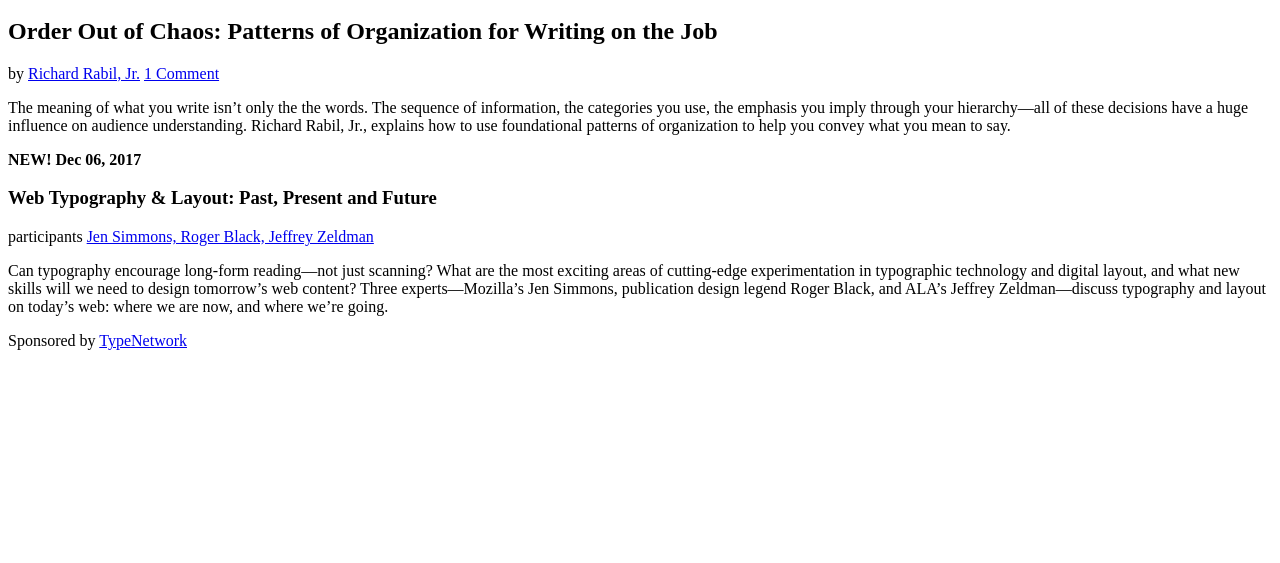
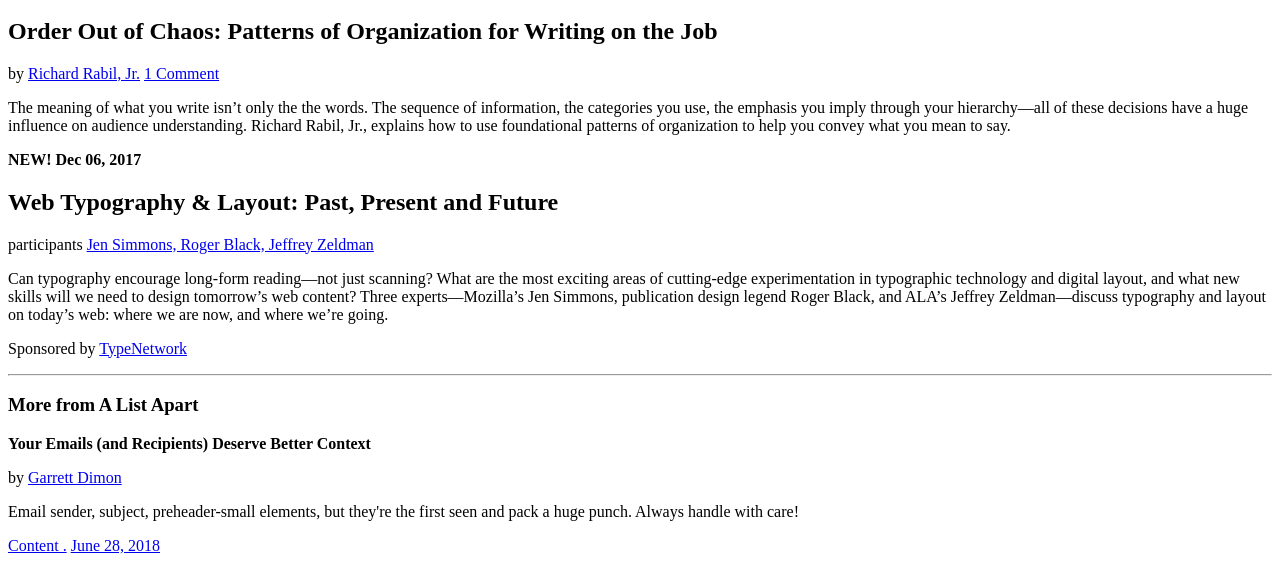
Before and after one commit to BillyDa/HTML-CSS, a plain HTML site: page index.html in a window 1280 px wide. Shown: the part 492-1055 px from the top of the page. Before the commit the page ends 850 px from the top, so only its background shows below. Drawn offline with Linux system fonts and the light colour scheme.

Commit message:
More from A List

```diff
--- a/index.html
+++ b/index.html
@@ -33,20 +33,22 @@
 
   <article>
     <b><span>NEW!</span> Dec 06, 2017</b>
-    <h3>Web Typography & Layout: Past, Present and Future</h3>
+    <h2>Web Typography & Layout: Past, Present and Future</h2>
     <p>participants
     <a href="#">Jen Simmons, Roger Black, Jeffrey Zeldman</a>
     </p>
     <p>Can typography encourage long-form reading—not just scanning? What are the most exciting areas of cutting-edge experimentation in typographic technology and digital layout, and what new skills will we need to design tomorrow’s web content? Three experts—Mozilla’s Jen Simmons, publication design legend Roger Black, and ALA’s Jeffrey Zeldman—discuss typography and layout on today’s web: where we are now, and where we’re going.</p>
 
-    <div>Sponsored by
-    <a href="#">TypeNetwork</a>
-    </div>
-
-
+    <div class="TypeNetwork"><p>Sponsored by <a href="#">TypeNetwork</a></p></div>
+<hr>
   </article>
   <article>
-
+    <h3>More from A List Apart</h3>
+    <b>Your Emails (and Recipients) Deserve Better Context</b>
+    <p>by <a href="#">Garrett Dimon</a></p>
+      <p>Email sender, subject, preheader-small elements, but they're the first seen and pack a huge punch. Always handle with care!</p>
+      <div class="More links">
+      <a href="#">Content .</a> <a href="#">June 28, 2018</a></div>
   </article>
 
 
```
